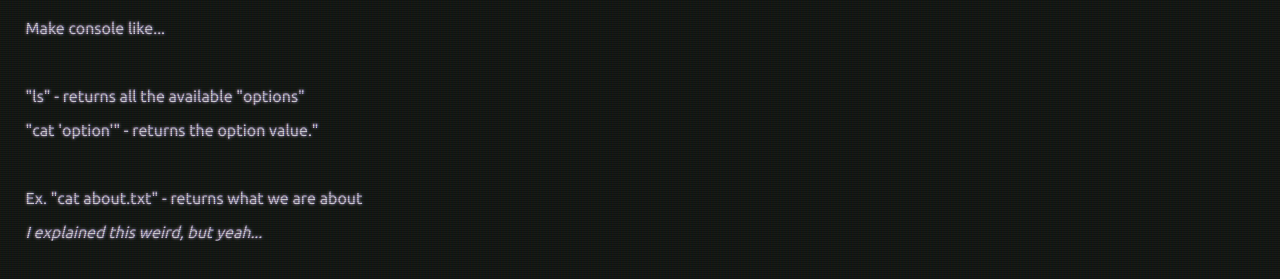
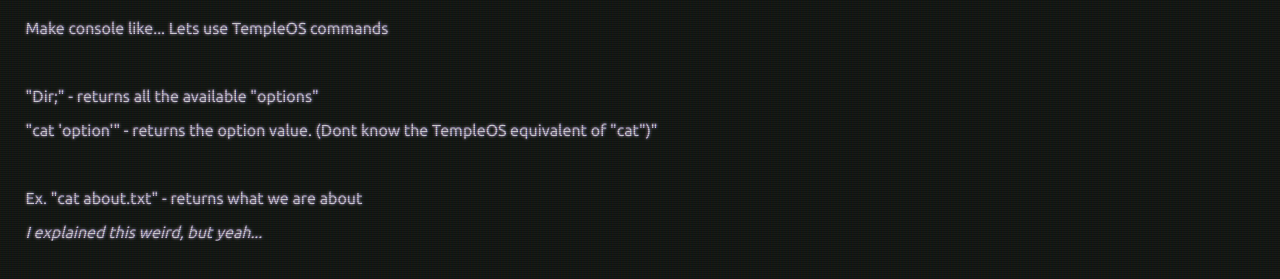
Before and after one commit to The-Holy-Church-of-Terry-Davis/The-Holy-Church-of-Terry-Davis.github.io, a plain HTML site: page src/index.html in a window 1280 px wide. Shown: the part 61-340 px from the top of the page. Drawn offline with Linux system fonts and the light colour scheme.

Commit message:
updated index.html

```diff
--- a/src/index.html
+++ b/src/index.html
@@ -9,10 +9,10 @@
 <body>
     <div style="height:100%;width:100%;" class="crt">
         <h1>Test</h1>
-        <p>Make console like...</p>
+        <p>Make console like... Lets use TempleOS commands</p>
         <br/>
-        <p>"ls" - returns all the available "options"</p>
-        <p>"cat 'option'" - returns the option value."</p>
+        <p>"Dir;" - returns all the available "options"</p>
+        <p>"cat 'option'" - returns the option value. (Dont know the TempleOS equivalent of "cat")"</p>
         <br/>
         <p>Ex. "cat about.txt" - returns what we are about</p>
         <i>I explained this weird, but yeah...</i>
```
